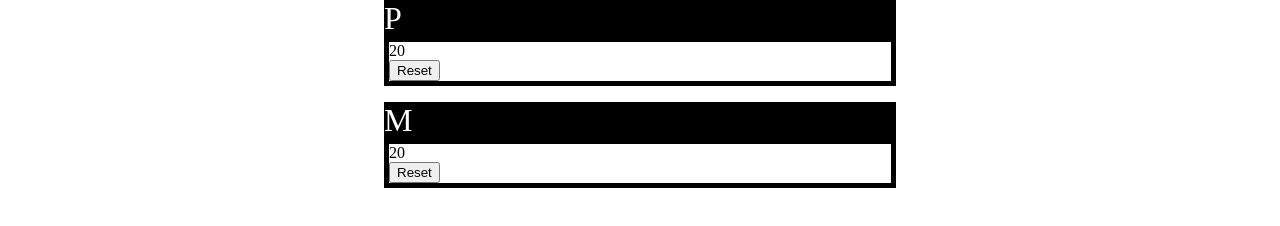
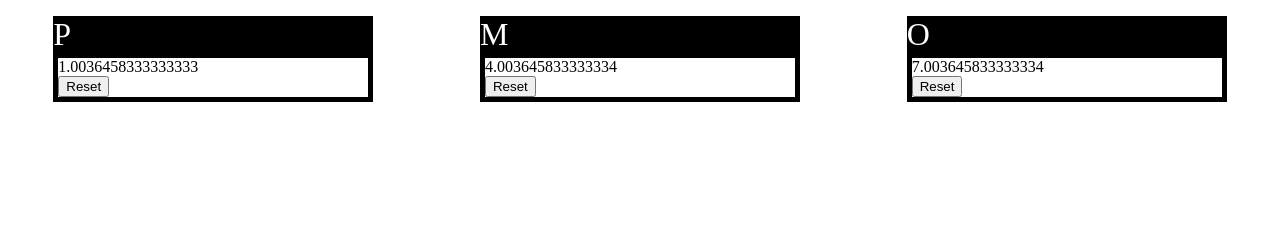
Before and after one commit to Outige/habit-tracker, a plain HTML site: page index.html in a window 1280 px wide. Drawn offline with Linux system fonts and the light colour scheme.

Commit message:
:sparkles: basic css and habits loading from struct with proper date calculation

```diff
--- a/index.html
+++ b/index.html
@@ -38,6 +38,65 @@
                 </div>
             </div>
         </div>
+
+        <div class="habit">
+            <div class="habit-title">
+                <span>M</span>
+            </div>
+            <div class="habit-body">
+                <div class="count">
+                    20
+                </div>
+                <div class="reset">
+                    <button>Reset</button>
+                </div>
+            </div>
+        </div>
+
+        <div class="habit">
+            <div class="habit-title">
+                <span>M</span>
+            </div>
+            <div class="habit-body">
+                <div class="count">
+                    20
+                </div>
+                <div class="reset">
+                    <button>Reset</button>
+                </div>
+            </div>
+        </div>
+
+        <div class="habit">
+            <div class="habit-title">
+                <span>M</span>
+            </div>
+            <div class="habit-body">
+                <div class="count">
+                    20
+                </div>
+                <div class="reset">
+                    <button>Reset</button>
+                </div>
+            </div>
+        </div>
+
+        <div class="habit">
+            <div class="habit-title">
+                <span>M</span>
+            </div>
+            <div class="habit-body">
+                <div class="count">
+                    20
+                </div>
+                <div class="reset">
+                    <button>Reset</button>
+                </div>
+            </div>
+        </div>
+
+
     </div>
+    <script src="main.js"></script>
 </body>
 </html>
--- /dev/null
+++ b/main.js
@@ -0,0 +1,59 @@
+console.log('eyy')
+
+let habitZone = document.getElementsByClassName('habit-zone')[0];
+
+habitZone.innerHTML = '' // TODO: is this shoddy?
+
+habitData = {
+    0: {
+        title: 'P',
+        start: 'Thu Sep 08 2021 22:00:12 GMT+0200 (South Africa Standard Time)',
+    },
+    1: {
+        title: 'M',
+        start: 'Thu Sep 05 2021 22:00:12 GMT+0200 (South Africa Standard Time)',
+    },
+    2: {
+        title: 'O',
+        start: 'Thu Sep 02 2021 22:00:12 GMT+0200 (South Africa Standard Time)',
+    },
+}
+// console.log(habitData)
+
+for (key in habitData) {
+    // object construction
+    let habit = document.createElement('div');
+    habit.classList.add('habit');
+
+    let habitTitle = document.createElement('div');
+    habitTitle.classList.add('habit-title')
+
+    let habitTitleSpan = document.createElement('span');
+    habitTitleSpan.innerHTML = habitData[key]['title']
+
+    let habitBody = document.createElement('div');
+    habitBody.classList.add('habit-body')
+    let count = document.createElement('div')
+    let today = new Date()
+    let d = new Date(habitData[key]['start'])
+    count.innerText = (today-d)/(1000*60*60*24)
+
+
+    let habitReset = document.createElement('div')
+    habitReset.classList.add('reset')
+    let habitResetButton = document.createElement('button')
+    habitResetButton.innerText = "Reset"
+    habitReset.appendChild(habitResetButton)
+
+    // child appending
+    habitTitle.appendChild(habitTitleSpan)
+    habit.appendChild(habitTitle)
+
+    habitBody.appendChild(count)
+    habitBody.appendChild(habitReset)
+    habit.appendChild(habitBody)
+
+    habitZone.appendChild(habit)
+
+
+}
--- a/stlye.css
+++ b/stlye.css
@@ -4,14 +4,19 @@ body {
 }
 
 .habit-zone {
+    display: flex;
+    flex-direction: row;
 
+    /* options */
+    flex-wrap: wrap;
 }
 
 .habit {
-    background-color: red;
+    /* background-color: red; */
     width: 40%;
     margin: 0 auto;
-    margin-bottom: 1rem;
+    margin-top: 1rem;
+    max-width: 20rem;
 }
 
 .habit-title {
```
